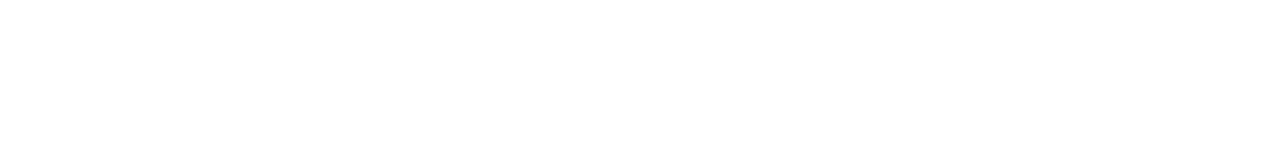
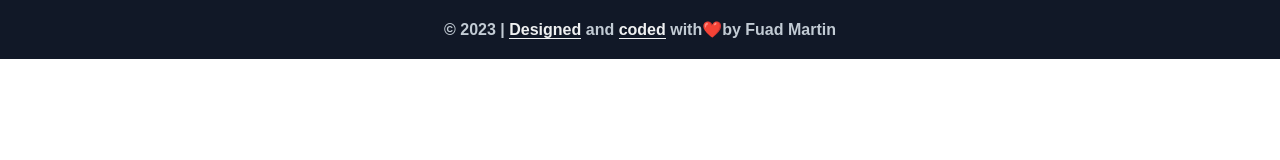
Before and after one commit to fd-Martin/portfolio_website_assignment-1, a plain HTML site: page index.html in a window 1280 px wide. Drawn offline with Linux system fonts and the light colour scheme.

Commit message:
footer section added

```diff
--- a/index.html
+++ b/index.html
@@ -17,7 +17,18 @@
 <body>
     <nav></nav>
     <main></main>
-    <footer></footer>
+
+    <!-- footer  -->
+    <footer class="footer">
+        <div class="container">
+            <div class="footer__content">
+                <div class="footer__text">
+                    <p>&copy; 2023 | <a href="#" class="text__decoration">Designed</a> and <a href="#"
+                            class="text__decoration">coded</a> with❤️by Fuad Martin</p>
+                </div>
+            </div>
+        </div>
+    </footer>
 </body>
 
 </html>
--- a/styles/style.css
+++ b/styles/style.css
@@ -1,5 +1,38 @@
-*{
+* {
     padding: 0;
     margin: 0;
     box-sizing: border-box;
+    text-decoration: none;
 }
+
+.container {
+    max-width: 1100px;
+    margin: 0 auto;
+}
+
+.text__decoration {
+    color: #eff0f1;
+    transition: color 0.5s ease;
+    border-bottom: 1px solid;
+}
+
+.text__decoration:hover {
+    color: #cf7878;
+    transition: color 0.5s ease;
+}
+
+.footer {
+    background-color: #111827;
+}
+
+.footer__content {
+    padding: 20px 20px;
+    color: #c2cbd4;
+    text-align: center;
+    font-family: 'Arial', sans-serif;
+    font-weight: bold;
+}
+
+.footer__text {
+    margin: auto 0;
+}
```
